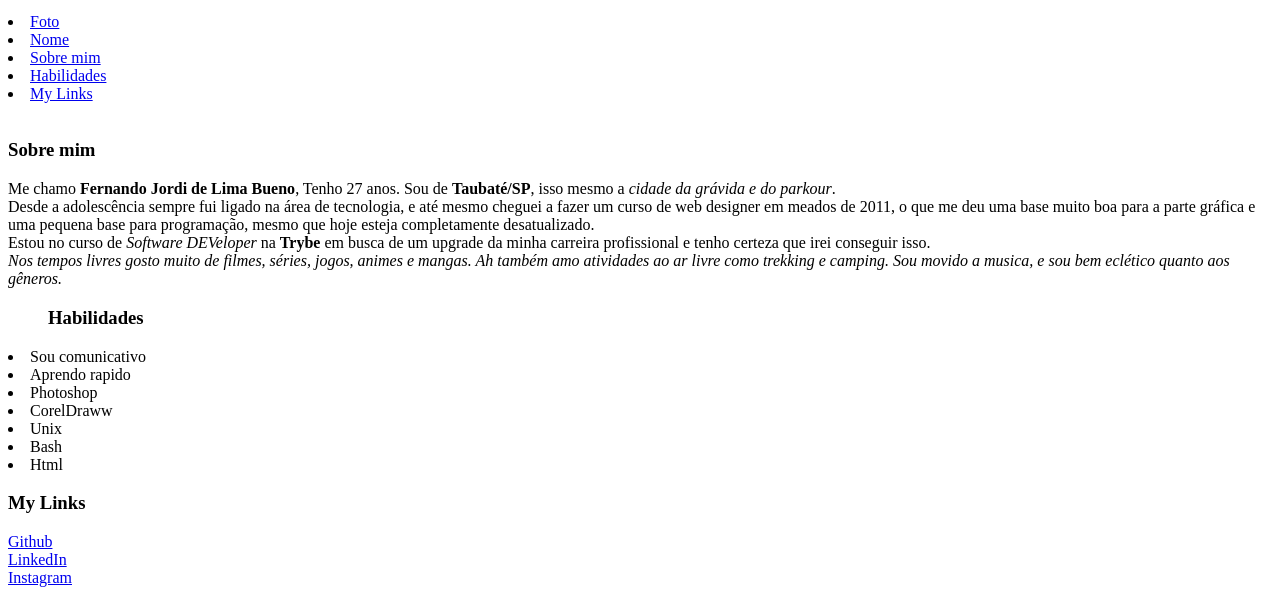
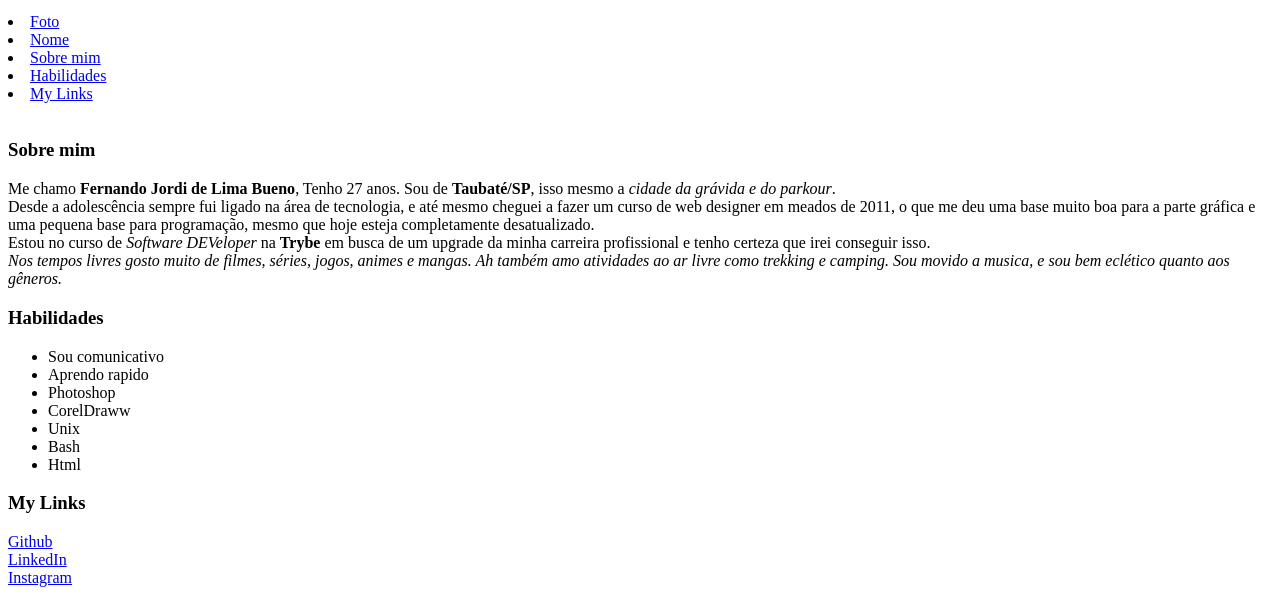
Before and after one commit to FJBueno94/FJBueno94, a plain HTML site: page index.html in a window 1280 px wide. Shown: the part 416-1011 px from the top of the page. Drawn offline with Linux system fonts and the light colour scheme.

Commit message:
corrigido espaçamento de habilidades

```diff
--- a/index.html
+++ b/index.html
@@ -23,7 +23,8 @@
         Estou no curso de <em>Software DEVeloper</em> na <strong>Trybe</strong> em busca de um upgrade da minha carreira profissional e tenho certeza que irei conseguir isso. <br>
         <em>Nos tempos livres gosto muito de filmes, séries, jogos, animes e mangas. Ah também amo atividades ao ar livre como trekking e camping. Sou movido a musica, e sou bem eclético quanto aos gêneros.</em></p>
 
-<h3 id="Habilidades"><ul>Habilidades</ul></h3>
+<h3 id="Habilidades">Habilidades</h3>
+<ul>
     <li>Sou comunicativo</li>
     <li>Aprendo rapido</li>
     <li>Photoshop</li>
@@ -31,7 +32,7 @@
     <li>Unix</li>
     <li>Bash</li>
     <li>Html</li>
-
+</ul>
 <h3 id="Links">My Links</h3>
 
     <a href="https://github.com/FJBueno94">Github</a><br>
```
Lines whose indentation alone changed are shown as unchanged.
